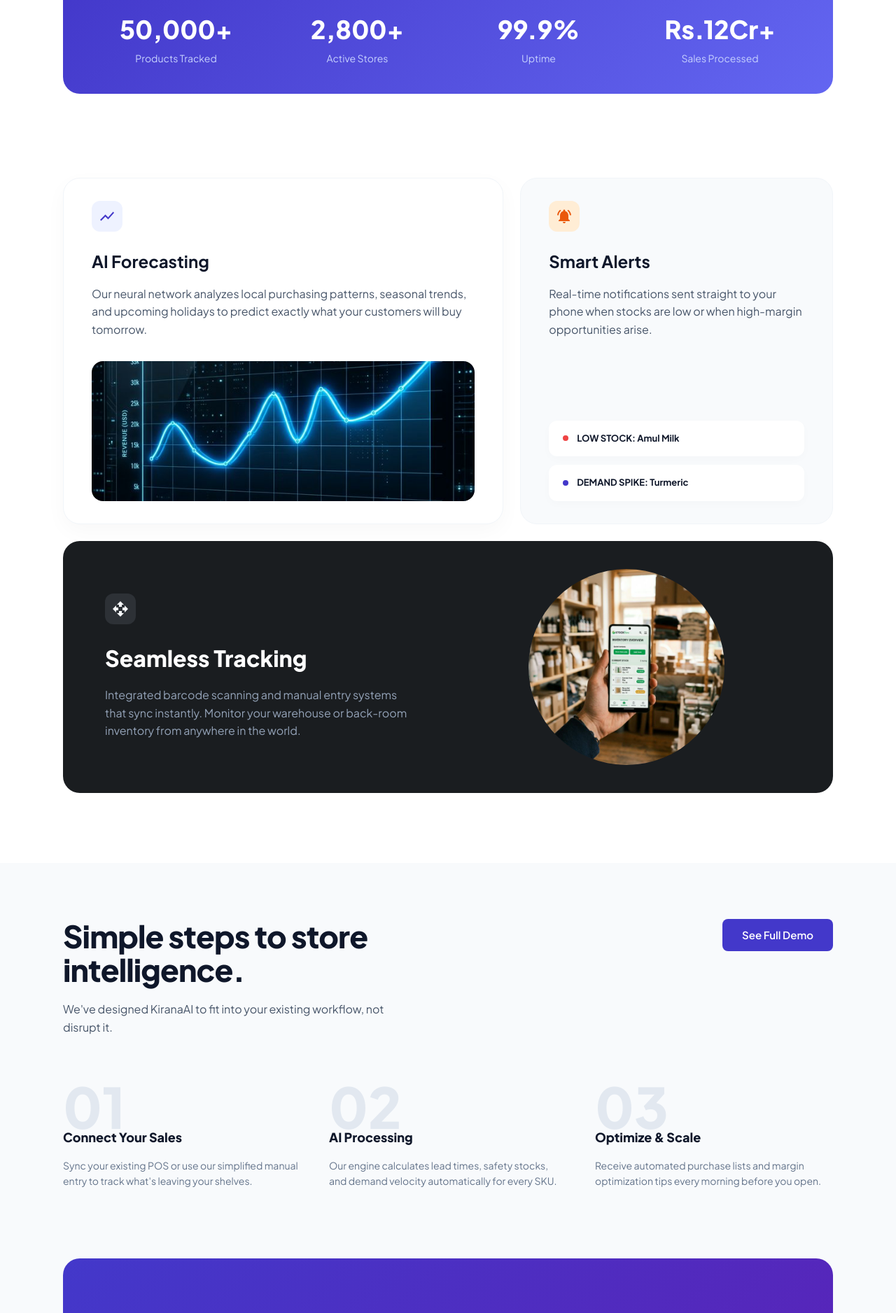
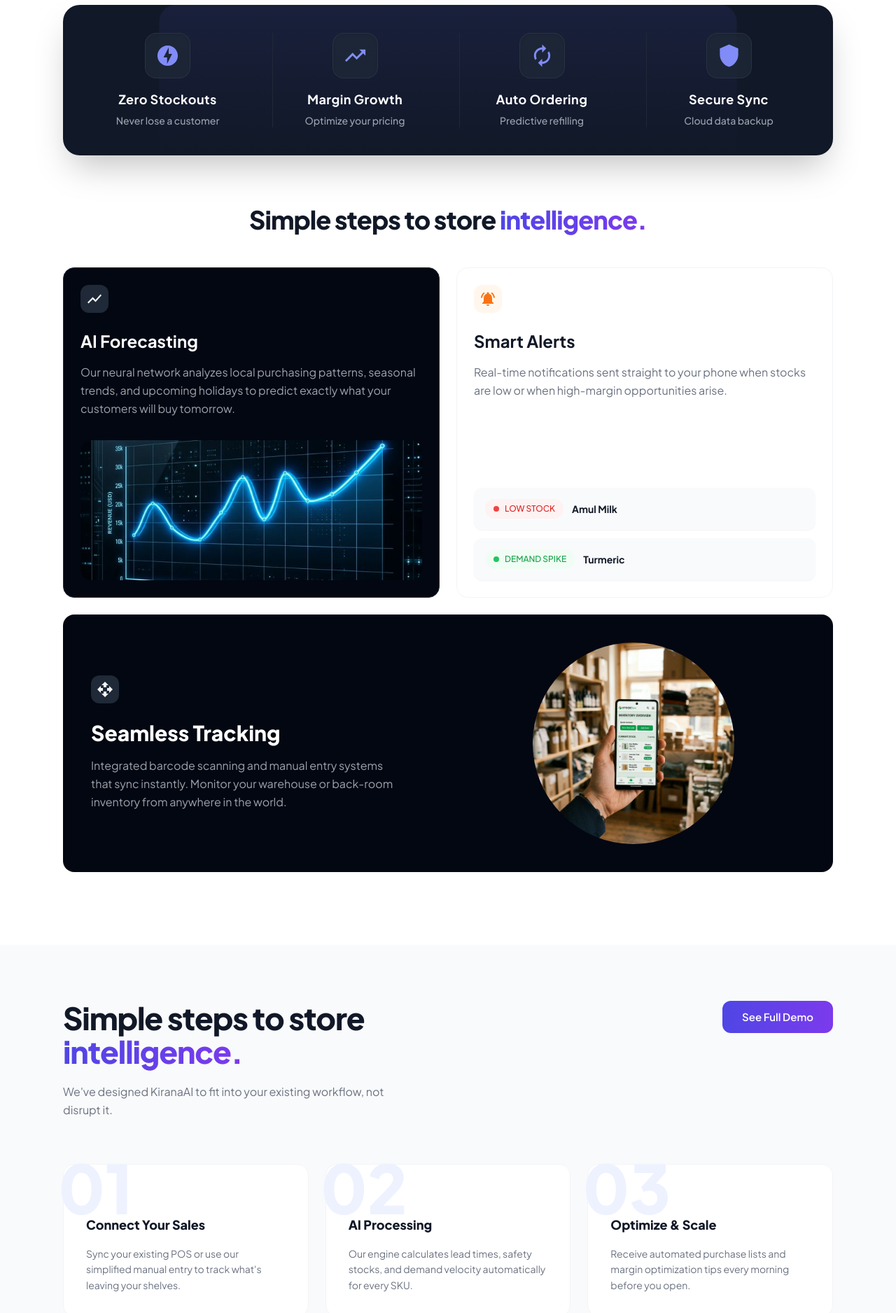
Before and after one commit to mann2007-ptl/kiranaSetu, a React (Vite) app in the folder frontend/: page / in a window 1280 px wide. Shown: the part 780-2656 px from the top of the page at 70% size. Built offline with nearby package versions, Linux system fonts and the light colour scheme.

Commit message:
Revamp Landing Page Features, Value Propositions & Footer

```diff
--- a/frontend/src/components/FeaturesGrid.jsx
+++ b/frontend/src/components/FeaturesGrid.jsx
@@ -1,86 +1,88 @@
-import React from 'react';
-import ShowChartIcon from '@mui/icons-material/ShowChart';
-import NotificationsActiveIcon from '@mui/icons-material/NotificationsActive';
-import OpenWithIcon from '@mui/icons-material/OpenWith';
+import React from 'react'
+import ShowChartIcon from '@mui/icons-material/ShowChart'
+import NotificationsActiveIcon from '@mui/icons-material/NotificationsActive'
+import OpenWithIcon from '@mui/icons-material/OpenWith'
 
 function FeaturesGrid() {
   return (
-    <section id="features" style={{ padding: '40px 24px', marginBottom: 60 }}>
-      <div style={{ maxWidth: 1100, margin: '0 auto', display: 'flex', flexDirection: 'column', gap: 24 }}>
+    <section id="features" className="py-10 px-6 mb-16">
+      <div className="max-w-[1100px] mx-auto">
 
-        {/* Top Row */}
-        <div style={{ display: 'flex', gap: 24, flexWrap: 'wrap' }}>
+        {/* Section Heading */}
+        <div className="text-center mb-12">
+          <h2 className="text-3xl md:text-4xl font-extrabold text-gray-900 tracking-tight">
+            Simple steps to store{' '}
+            <span className="bg-gradient-to-r from-indigo-600 to-violet-600 bg-clip-text text-transparent">
+              intelligence.
+            </span>
+          </h2>
+        </div>
 
-          {/* AI Forecasting Card */}
-          <div style={{
-            flex: '1.5', minWidth: 320, background: 'white', borderRadius: 24, padding: '32px 40px',
-            boxShadow: '0 10px 30px rgba(0,0,0,0.03)', border: '1px solid #F1F5F9',
-            display: 'flex', flexDirection: 'column'
-          }}>
-            <div style={{ background: '#EEF2FF', width: 44, height: 44, borderRadius: 12, display: 'flex', alignItems: 'center', justifyContent: 'center', marginBottom: 24 }}>
-              <ShowChartIcon style={{ color: '#4338CA' }} />
+        <div className="grid grid-cols-1 md:grid-cols-2 gap-6">
+
+          {/* AI Forecasting Card — dark */}
+          <div className="group bg-gray-950 text-white rounded-2xl p-6 border border-gray-800 hover:border-indigo-500 hover:shadow-xl hover:shadow-indigo-100/30 hover:-translate-y-1 transition-all duration-300 flex flex-col opacity-0 animate-fade-in-up">
+            <div className="w-10 h-10 rounded-xl bg-gray-800 flex items-center justify-center mb-6 group-hover:bg-indigo-600 transition-colors duration-300">
+              <ShowChartIcon className="!text-white" />
             </div>
-            <h3 style={{ fontSize: 24, fontWeight: 700, color: '#0F172A', marginBottom: 16 }}>AI Forecasting</h3>
-            <p style={{ fontSize: 16, color: '#475569', lineHeight: 1.6, marginBottom: 32 }}>
+            <h3 className="text-2xl font-bold mb-4">AI Forecasting</h3>
+            <p className="text-gray-400 leading-relaxed mb-8">
               Our neural network analyzes local purchasing patterns, seasonal trends, and upcoming holidays to predict exactly what your customers will buy tomorrow.
             </p>
-            <div style={{ marginTop: 'auto', borderRadius: 16, overflow: 'hidden' }}>
-              <img src="/ai_chart.png" alt="AI Chart" style={{ width: '100%', height: 'auto', display: 'block', maxHeight: 200, objectFit: 'cover' }} />
+            <div className="mt-auto rounded-2xl overflow-hidden">
+              <img src="/ai_chart.png" alt="AI Forecasting Chart" loading="lazy" className="w-full h-auto max-h-[200px] object-cover" />
             </div>
           </div>
 
           {/* Smart Alerts Card */}
-          <div style={{
-            flex: '1', minWidth: 300, background: '#F8FAFC', borderRadius: 24, padding: '32px 40px',
-            border: '1px solid #F1F5F9', display: 'flex', flexDirection: 'column'
-          }}>
-            <div style={{ background: '#FFEDD5', width: 44, height: 44, borderRadius: 12, display: 'flex', alignItems: 'center', justifyContent: 'center', marginBottom: 24 }}>
-              <NotificationsActiveIcon style={{ color: '#EA580C' }} />
+          <div className="group bg-white rounded-2xl p-6 border border-gray-100 hover:border-indigo-200 hover:shadow-xl hover:shadow-indigo-100/50 hover:-translate-y-1 transition-all duration-300 flex flex-col opacity-0 animate-fade-in-up delay-100">
+            <div className="w-10 h-10 rounded-xl bg-orange-50 flex items-center justify-center mb-6 group-hover:bg-indigo-600 group-hover:text-white transition-colors duration-300">
+              <NotificationsActiveIcon className="!text-orange-500 group-hover:!text-white transition-colors duration-300" />
             </div>
-            <h3 style={{ fontSize: 24, fontWeight: 700, color: '#0F172A', marginBottom: 16 }}>Smart Alerts</h3>
-            <p style={{ fontSize: 16, color: '#475569', lineHeight: 1.6, marginBottom: 40 }}>
+            <h3 className="text-2xl font-bold text-gray-900 mb-4">Smart Alerts</h3>
+            <p className="text-gray-500 leading-relaxed mb-10">
               Real-time notifications sent straight to your phone when stocks are low or when high-margin opportunities arise.
             </p>
+            <div className="mt-auto flex flex-col gap-3">
+              <div className="bg-gray-50 p-4 rounded-xl shadow-sm flex items-center gap-3">
+                <span className="inline-flex items-center gap-2 px-3 py-1.5 rounded-full text-xs font-medium bg-red-50 text-red-600">
+                  <span className="w-2 h-2 rounded-full bg-red-500" />
+                  LOW STOCK
+                </span>
+                <span className="text-sm font-bold text-gray-900">Amul Milk</span>
+              </div>
+              <div className="bg-gray-50 p-4 rounded-xl shadow-sm flex items-center gap-3">
+                <span className="inline-flex items-center gap-2 px-3 py-1.5 rounded-full text-xs font-medium bg-green-50 text-green-600">
+                  <span className="w-2 h-2 rounded-full bg-green-500" />
+                  DEMAND SPIKE
+                </span>
+                <span className="text-sm font-bold text-gray-900">Turmeric</span>
+              </div>
+            </div>
+          </div>
 
-            <div style={{ marginTop: 'auto', display: 'flex', flexDirection: 'column', gap: 12 }}>
-              <div style={{ background: 'white', padding: '16px 20px', borderRadius: 12, boxShadow: '0 4px 14px rgba(0,0,0,0.02)', display: 'flex', alignItems: 'center', gap: 12 }}>
-                <div style={{ width: 8, height: 8, borderRadius: '50%', background: '#EF4444' }}></div>
-                <span style={{ fontSize: 13, fontWeight: 700, color: '#0F172A' }}>LOW STOCK: Amul Milk</span>
+          {/* Seamless Tracking — dark, full width */}
+          <div className="md:col-span-2 bg-gray-950 text-white rounded-2xl p-10 flex items-center justify-between flex-wrap gap-10 opacity-0 animate-fade-in-up delay-200 hover:shadow-xl hover:shadow-indigo-100/20 transition-all duration-300">
+            <div className="flex-1 min-w-[300px]">
+              <div className="w-10 h-10 rounded-xl bg-gray-800 flex items-center justify-center mb-6">
+                <OpenWithIcon className="!text-gray-100" />
               </div>
-              <div style={{ background: 'white', padding: '16px 20px', borderRadius: 12, boxShadow: '0 4px 14px rgba(0,0,0,0.02)', display: 'flex', alignItems: 'center', gap: 12 }}>
-                <div style={{ width: 8, height: 8, borderRadius: '50%', background: '#4338CA' }}></div>
-                <span style={{ fontSize: 13, fontWeight: 700, color: '#0F172A' }}>DEMAND SPIKE: Turmeric</span>
+              <h3 className="text-3xl font-extrabold mb-4">Seamless Tracking</h3>
+              <p className="text-gray-400 leading-relaxed max-w-[440px]">
+                Integrated barcode scanning and manual entry systems that sync instantly. Monitor your warehouse or back-room inventory from anywhere in the world.
+              </p>
+            </div>
+            <div className="flex-1 flex justify-center">
+              <div className="w-72 h-72 rounded-full bg-white/[0.02] flex items-center justify-center overflow-hidden">
+                <img src="/phone_app.png" alt="Phone App" loading="lazy" className="w-full h-full object-cover rounded-[40px]" />
               </div>
             </div>
           </div>
 
         </div>
-
-        {/* Bottom Wide Card */}
-        <div style={{
-          background: '#1A1D20', borderRadius: 24, padding: '40px 60px',
-          display: 'flex', alignItems: 'center', justifyContent: 'space-between', flexWrap: 'wrap', gap: 40
-        }}>
-          <div style={{ flex: 1, minWidth: 300 }}>
-            <div style={{ background: '#2D3136', width: 44, height: 44, borderRadius: 12, display: 'flex', alignItems: 'center', justifyContent: 'center', marginBottom: 24 }}>
-              <OpenWithIcon style={{ color: '#F8FAFC' }} />
-            </div>
-            <h3 style={{ fontSize: 32, fontWeight: 800, color: 'white', marginBottom: 16 }}>Seamless Tracking</h3>
-            <p style={{ fontSize: 16, color: '#94A3B8', lineHeight: 1.6, maxWidth: 440 }}>
-              Integrated barcode scanning and manual entry systems that sync instantly. Monitor your warehouse or back-room inventory from anywhere in the world.
-            </p>
-          </div>
-
-          <div style={{ flex: 1, display: 'flex', justifyContent: 'center' }}>
-            <div style={{ width: 280, height: 280, borderRadius: '50%', background: 'rgba(255,255,255,0.02)', display: 'flex', alignItems: 'center', justifyContent: 'center', overflow: 'hidden' }}>
-              <img src="/phone_app.png" alt="Phone App" style={{ height: '100%', width: '100%', objectFit: 'cover', borderRadius: '40px' }} />
-            </div>
-          </div>
-        </div>
-
       </div>
     </section>
-  );
+  )
 }
 
-export default FeaturesGrid;
+export default FeaturesGrid
--- a/frontend/src/components/HowItWorks.jsx
+++ b/frontend/src/components/HowItWorks.jsx
@@ -1,75 +1,78 @@
-import React from 'react';
+import React from 'react'
+import { useNavigate } from 'react-router-dom'
 
 function HowItWorks() {
+  const navigate = useNavigate()
   return (
-    <section id="how-it-works" style={{ padding: '80px 24px', background: '#F8FAFC' }}>
-      <div style={{ maxWidth: 1100, margin: '0 auto' }}>
+    <section id="how-it-works" className="py-20 px-6 bg-gray-50">
+      <div className="max-w-[1100px] mx-auto">
 
         {/* Header Row */}
-        <div style={{ display: 'flex', justifyContent: 'space-between', alignItems: 'flex-start', flexWrap: 'wrap', gap: 24, marginBottom: 60 }}>
-          <div style={{ maxWidth: 500 }}>
-            <h2 style={{ fontSize: 44, fontWeight: 800, color: '#0F172A', lineHeight: 1.1, marginBottom: 20, letterSpacing: '-0.02em' }}>
-              Simple steps to store intelligence.
+        <div className="flex justify-between items-start flex-wrap gap-6 mb-16">
+          <div className="max-w-[500px]">
+            <h2 className="text-4xl md:text-[44px] font-extrabold text-gray-900 leading-[1.1] mb-5 tracking-tight">
+              Simple steps to store{' '}
+              <span className="bg-gradient-to-r from-indigo-600 to-violet-600 bg-clip-text text-transparent">
+                intelligence.
+              </span>
             </h2>
-            <p style={{ fontSize: 16, color: '#475569', lineHeight: 1.6 }}>
+            <p className="text-base text-gray-500 leading-relaxed">
               We've designed KiranaAI to fit into your existing workflow, not disrupt it.
             </p>
           </div>
-          <button style={{
-            background: '#4338CA', color: 'white', fontWeight: 600, fontSize: 15,
-            padding: '12px 28px', borderRadius: 8, border: 'none', cursor: 'pointer'
-          }}>
+          <button
+            onClick={() => navigate('/signup')}
+            className="bg-gradient-to-r from-indigo-600 to-violet-600 text-white font-semibold text-[15px] px-7 py-3 rounded-xl border-none cursor-pointer
+              hover:shadow-lg hover:shadow-indigo-200 hover:-translate-y-0.5 transition-all duration-200"
+          >
             See Full Demo
           </button>
         </div>
 
-        {/* 3 Steps Row */}
-        <div style={{ display: 'flex', gap: 40, flexWrap: 'wrap', marginBottom: 100 }}>
-          <div style={{ flex: 1, minWidth: 260 }}>
-            <h1 style={{ fontSize: 80, fontWeight: 900, color: '#E2E8F0', margin: '0 0 -10px', lineHeight: 1 }}>01</h1>
-            <h3 style={{ fontSize: 18, fontWeight: 800, color: '#0F172A', marginBottom: 16 }}>Connect Your Sales</h3>
-            <p style={{ fontSize: 14, color: '#64748B', lineHeight: 1.6 }}>
-              Sync your existing POS or use our simplified manual entry to track what's leaving your shelves.
-            </p>
-          </div>
-          <div style={{ flex: 1, minWidth: 260 }}>
-            <h1 style={{ fontSize: 80, fontWeight: 900, color: '#E2E8F0', margin: '0 0 -10px', lineHeight: 1 }}>02</h1>
-            <h3 style={{ fontSize: 18, fontWeight: 800, color: '#0F172A', marginBottom: 16 }}>AI Processing</h3>
-            <p style={{ fontSize: 14, color: '#64748B', lineHeight: 1.6 }}>
-              Our engine calculates lead times, safety stocks, and demand velocity automatically for every SKU.
-            </p>
-          </div>
-          <div style={{ flex: 1, minWidth: 260 }}>
-            <h1 style={{ fontSize: 80, fontWeight: 900, color: '#E2E8F0', margin: '0 0 -10px', lineHeight: 1 }}>03</h1>
-            <h3 style={{ fontSize: 18, fontWeight: 800, color: '#0F172A', marginBottom: 16 }}>Optimize & Scale</h3>
-            <p style={{ fontSize: 14, color: '#64748B', lineHeight: 1.6 }}>
-              Receive automated purchase lists and margin optimization tips every morning before you open.
-            </p>
-          </div>
+        {/* 3 Steps */}
+        <div className="grid grid-cols-1 md:grid-cols-3 gap-6 items-start mb-24">
+          {[
+            { num: '01', title: 'Connect Your Sales', desc: 'Sync your existing POS or use our simplified manual entry to track what\'s leaving your shelves.' },
+            { num: '02', title: 'AI Processing', desc: 'Our engine calculates lead times, safety stocks, and demand velocity automatically for every SKU.' },
+            { num: '03', title: 'Optimize & Scale', desc: 'Receive automated purchase lists and margin optimization tips every morning before you open.' },
+          ].map((step, i) => (
+            <React.Fragment key={step.num}>
+              <div className="relative bg-white rounded-2xl p-8 border border-gray-100 hover:border-indigo-300 hover:shadow-lg transition-all duration-300 opacity-0 animate-fade-in-up"
+                style={{ animationDelay: `${i * 0.1}s` }}>
+                <span className="text-8xl font-black text-indigo-50 absolute -top-4 -left-2 select-none">
+                  {step.num}
+                </span>
+                <h3 className="relative text-lg font-extrabold text-gray-900 mb-4 pt-10">
+                  {step.title}
+                </h3>
+                <p className="relative text-sm text-gray-500 leading-relaxed">
+                  {step.desc}
+                </p>
+              </div>
+            </React.Fragment>
+          ))}
         </div>
 
         {/* Big CTA */}
-        <div style={{
-          background: 'linear-gradient(135deg, #4338CA, #5B21B6)', borderRadius: 24, padding: '72px 40px',
-          textAlign: 'center', color: 'white'
-        }}>
-          <h2 style={{ fontSize: 44, fontWeight: 800, margin: '0 0 20px', letterSpacing: '-0.02em', lineHeight: 1.1 }}>
+        <div className="bg-gradient-to-br from-indigo-700 to-violet-700 rounded-3xl py-16 md:py-20 px-10 text-center text-white">
+          <h2 className="text-4xl md:text-[44px] font-extrabold mb-5 tracking-tight leading-[1.1]">
             Ready to transform<br />your Kirana?
           </h2>
-          <p style={{ fontSize: 16, margin: '0 auto 40px', maxWidth: 640, color: '#E0E7FF' }}>
+          <p className="text-base mx-auto mb-10 max-w-[640px] text-indigo-200">
             Join 5,000+ local store owners who have reduced inventory waste by 30% using KiranaAI.
           </p>
-          <div style={{ display: 'flex', justifyContent: 'center', gap: 16, flexWrap: 'wrap' }}>
-            <button style={{
-              background: 'white', color: '#4338CA', fontWeight: 800, fontSize: 15,
-              padding: '14px 32px', borderRadius: 8, border: 'none', cursor: 'pointer'
-            }}>
+          <div className="flex justify-center gap-4 flex-wrap">
+            <button
+              onClick={() => navigate('/signup')}
+              className="bg-white text-indigo-700 font-extrabold text-[15px] px-8 py-3.5 rounded-xl border-none cursor-pointer
+                hover:shadow-lg hover:-translate-y-0.5 transition-all duration-200"
+            >
               Get Started for Free
             </button>
-            <button style={{
-              background: '#5b21b6', color: 'white', fontWeight: 600, fontSize: 15,
-              padding: '14px 32px', borderRadius: 8, border: '1px solid #7c3aed', cursor: 'pointer'
-            }}>
+            <button
+              className="bg-violet-800 text-white font-semibold text-[15px] px-8 py-3.5 rounded-xl border border-violet-500 cursor-pointer
+                hover:bg-violet-700 hover:-translate-y-0.5 transition-all duration-200"
+            >
               Schedule a Demo
             </button>
           </div>
@@ -77,7 +80,7 @@ function HowItWorks() {
 
       </div>
     </section>
-  );
+  )
 }
 
-export default HowItWorks;
+export default HowItWorks
--- a/frontend/src/components/StatsBar.jsx
+++ b/frontend/src/components/StatsBar.jsx
@@ -1,33 +1,41 @@
 import React from 'react'
-
-const STATS = [
-  { value: '50,000+', label: 'Products Tracked' },
-  { value: '2,800+',  label: 'Active Stores' },
-  { value: '99.9%',   label: 'Uptime' },
-  { value: 'Rs.12Cr+', label: 'Sales Processed' },
-]
+import OfflineBoltIcon from '@mui/icons-material/OfflineBolt'
+import ShieldIcon from '@mui/icons-material/Shield'
+import TrendingUpIcon from '@mui/icons-material/TrendingUp'
+import AutorenewIcon from '@mui/icons-material/Autorenew'
 
 function StatsBar() {
+  const features = [
+    { icon: <OfflineBoltIcon fontSize="large" />, title: 'Zero Stockouts', desc: 'Never lose a customer' },
+    { icon: <TrendingUpIcon fontSize="large" />, title: 'Margin Growth', desc: 'Optimize your pricing' },
+    { icon: <AutorenewIcon fontSize="large" />, title: 'Auto Ordering', desc: 'Predictive refilling' },
+    { icon: <ShieldIcon fontSize="large" />, title: 'Secure Sync', desc: 'Cloud data backup' },
+  ]
+
   return (
-    <section style={{ padding: '0 24px', marginBottom: 80 }}>
-      <div style={{
-        maxWidth: 1100, margin: '0 auto',
-        background: 'linear-gradient(135deg, #4338CA, #6366F1)',
-        borderRadius: 24, padding: '40px 48px',
-        display: 'grid',
-        gridTemplateColumns: 'repeat(auto-fit, minmax(160px, 1fr))',
-        gap: 32
-      }}>
-        {STATS.map((stat, i) => (
-          <div key={i} style={{ textAlign: 'center' }}>
-            <p style={{ fontSize: 36, fontWeight: 800, color: 'white', margin: 0 }}>
-              {stat.value}
-            </p>
-            <p style={{ fontSize: 14, color: '#C7D2FE', marginTop: 4 }}>
-              {stat.label}
-            </p>
-          </div>
-        ))}
+    <section className="px-4 md:px-16 my-8">
+      <div className="max-w-[1100px] mx-auto bg-gray-900 rounded-3xl px-8 py-10 shadow-2xl relative overflow-hidden">
+
+        {/* Subtle background glow */}
+        <div className="absolute top-0 left-1/2 -translate-x-1/2 w-3/4 h-full bg-gradient-to-b from-indigo-500/10 to-transparent pointer-events-none rounded-t-3xl" />
+
+        <div className="grid grid-cols-1 sm:grid-cols-2 md:grid-cols-4 gap-8 relative z-10">
+          {features.map((feature, i) => (
+            <div
+              key={i}
+              className={`flex flex-col items-center text-center opacity-0 animate-fade-in-up duration-500 hover:-translate-y-1 transition-transform
+                ${i > 0 ? 'sm:border-l sm:border-gray-800' : ''}
+              `}
+              style={{ animationDelay: `${i * 0.1}s` }}
+            >
+              <div className="text-indigo-400 mb-4 bg-gray-800/80 p-3.5 rounded-2xl shadow-inner border border-gray-700/50">
+                {feature.icon}
+              </div>
+              <h3 className="text-lg font-bold text-white mb-1.5 tracking-wide">{feature.title}</h3>
+              <p className="text-sm text-gray-400 font-medium">{feature.desc}</p>
+            </div>
+          ))}
+        </div>
       </div>
     </section>
   )
```
Also changed, not shown: frontend/src/components/Footer.jsx (+49 -20 lines).
